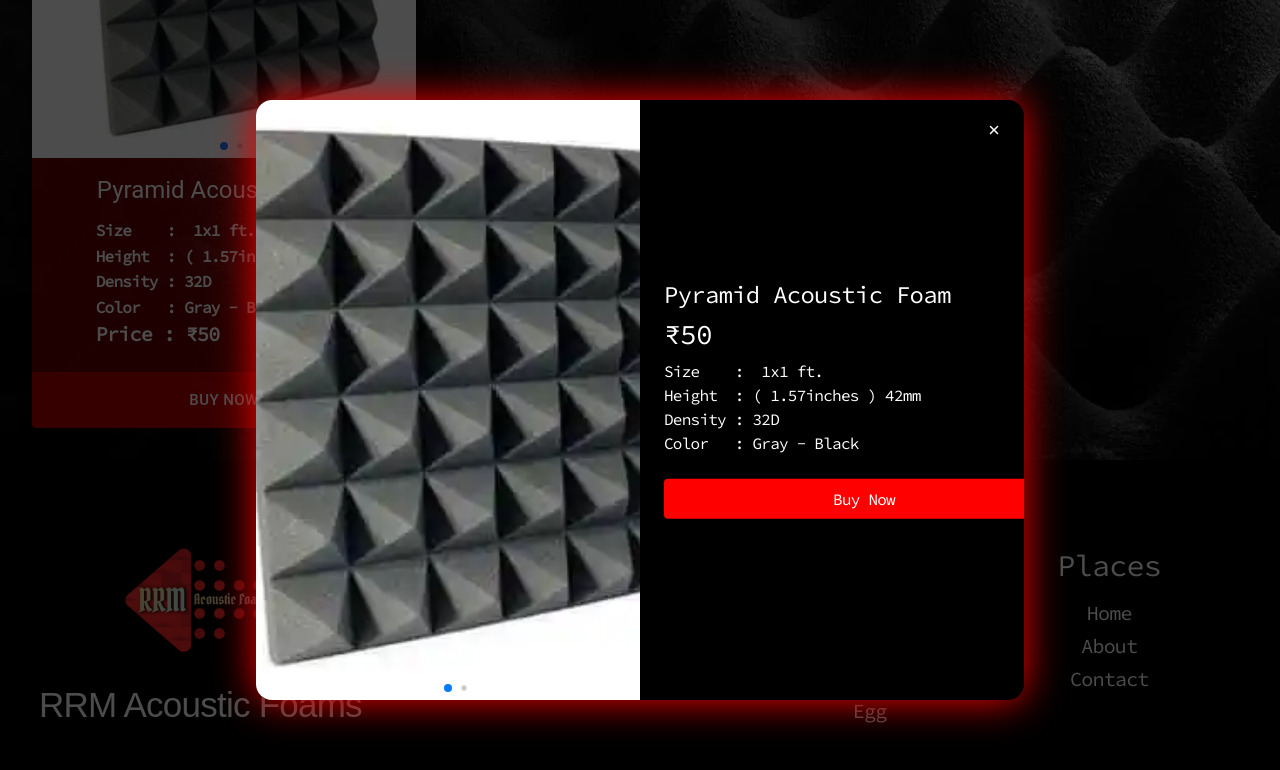
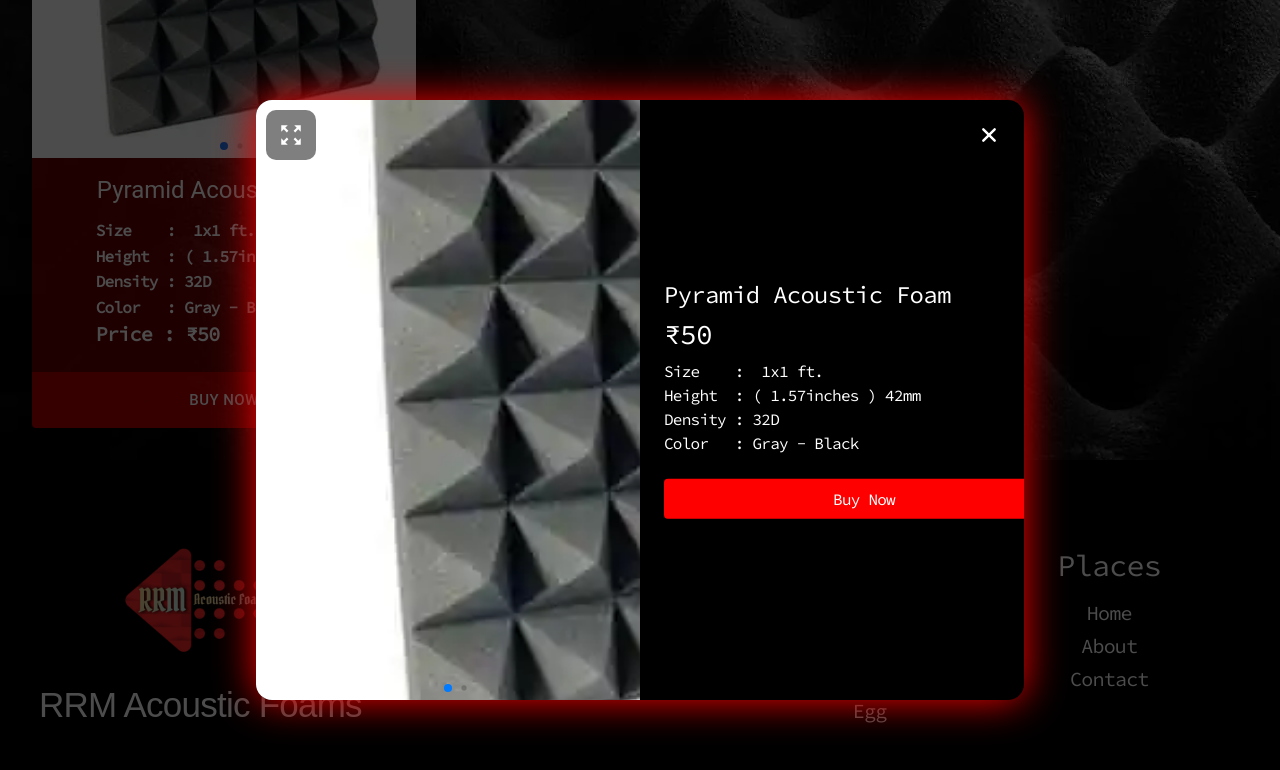
Before and after one commit to PiyushDuggal-source/rrm, a React (Create React App) app: page /turbo in a window 1280 px wide. Both pictures are taken after a click on the button "BUY NOW". Shown: the part 418-1188 px from the top of the page. Built offline with nearby package versions, Linux system fonts and the light colour scheme; a web font is replaced by a local one.

Commit message:
Added Zooming

```diff
--- a/package.json
+++ b/package.json
@@ -17,6 +17,7 @@
     "react-bootstrap": "^2.2.3",
     "react-dom": "^18.0.0",
     "react-icons": "^5.2.1",
+    "react-medium-image-zoom": "^5.2.8",
     "react-responsive": "^9.0.0-beta.6",
     "react-router-dom": "^6.3.0",
     "react-scripts": "5.0.0",
--- a/src/components/Card/Modal.tsx
+++ b/src/components/Card/Modal.tsx
@@ -1,7 +1,8 @@
 import styled from "styled-components";
-import { Box } from "../../utils";
+import { Box, Img } from "../../utils";
 import { Button } from "react-bootstrap";
 import { IoClose } from "react-icons/io5";
+import { MdOutlineZoomOutMap } from "react-icons/md"
 import { Swiper, SwiperSlide } from "swiper/react";
 
 import "swiper/css";
@@ -9,6 +10,9 @@ import "swiper/css/pagination";
 import { Autoplay, Pagination } from "swiper/modules";
 import useMatchMedia from "../../hooks/useMatchMedia";
 import { Foam } from "../../types";
+
+import Zoom from 'react-medium-image-zoom'
+import 'react-medium-image-zoom/dist/styles.css'
 
 export default function Modal(props: { foam: Foam; onclose: Function }) {
   const toggle600 = useMatchMedia();
@@ -53,15 +57,12 @@ export default function Modal(props: { foam: Foam; onclose: Function }) {
         >
           {props.foam.images.map((img, index) => (
             <SwiperSlide key={index}>
-              <img
-                alt={props.foam.name}
-                src={img}
-                style={{
-                  height: "100%",
-                  width: "100%",
-                  objectFit: "cover",
-                }}
-              />
+              <Zoom>
+                <ModalImage
+                  alt={props.foam.name}
+                  src={img}
+                />
+              </Zoom>
             </SwiperSlide>
           ))}
         </Swiper>
@@ -117,14 +118,35 @@ export default function Modal(props: { foam: Foam; onclose: Function }) {
           </div>
         </Section>
         <Button
+          style={{
+            background: "transparent",
+            border: "0",
+            width: "50px",
+            height: "50px",
+            borderRadius: "10px",
+            fontSize: "48px",
+            position: "absolute",
+            top: "10px",
+            left: "10px",
+            backgroundColor: "rgba(0,0,0,0.5)",
+            zIndex: "20",
+            display: "flex",
+            alignItems: "center",
+            pointerEvents: "none",
+          }}
+        >
+          {" "}
+          <MdOutlineZoomOutMap />{" "}
+        </Button>
+        <Button
           onClick={() => {
             props.onclose();
           }}
           style={{
             background: "transparent",
             border: "0",
-            width: "40px",
-            height: "40px",
+            width: "50px",
+            height: "50px",
             borderRadius: "10px",
             fontSize: "48px",
             position: "absolute",
@@ -193,3 +215,20 @@ const Section = styled(Box)`
     width: auto;
   }
 `;
+
+const ModalImage = styled(Img)`
+  height: 70vh;
+  width: 100%;
+  object-fit: cover;
+  object-position: center;
+  aspect-ratio: 1;
+    @media (min-width: 600px) {
+    width: 75vw;
+    height: 75vh;
+  }
+
+  @media (min-width: 900px) {
+    width: 60vw;
+    height: 75vh;
+  }
+`
```
Also changed, not shown: 1 other file (tests, documents, lock files or other folders).
